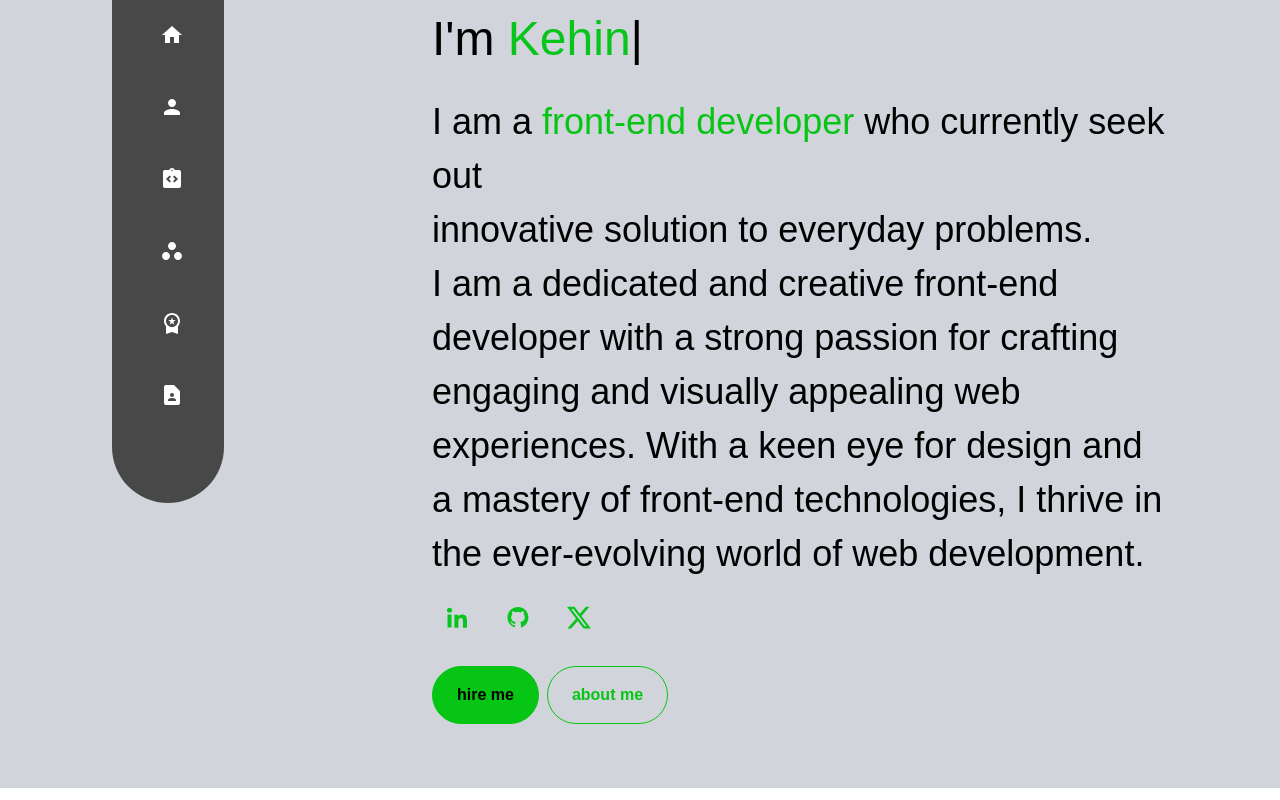
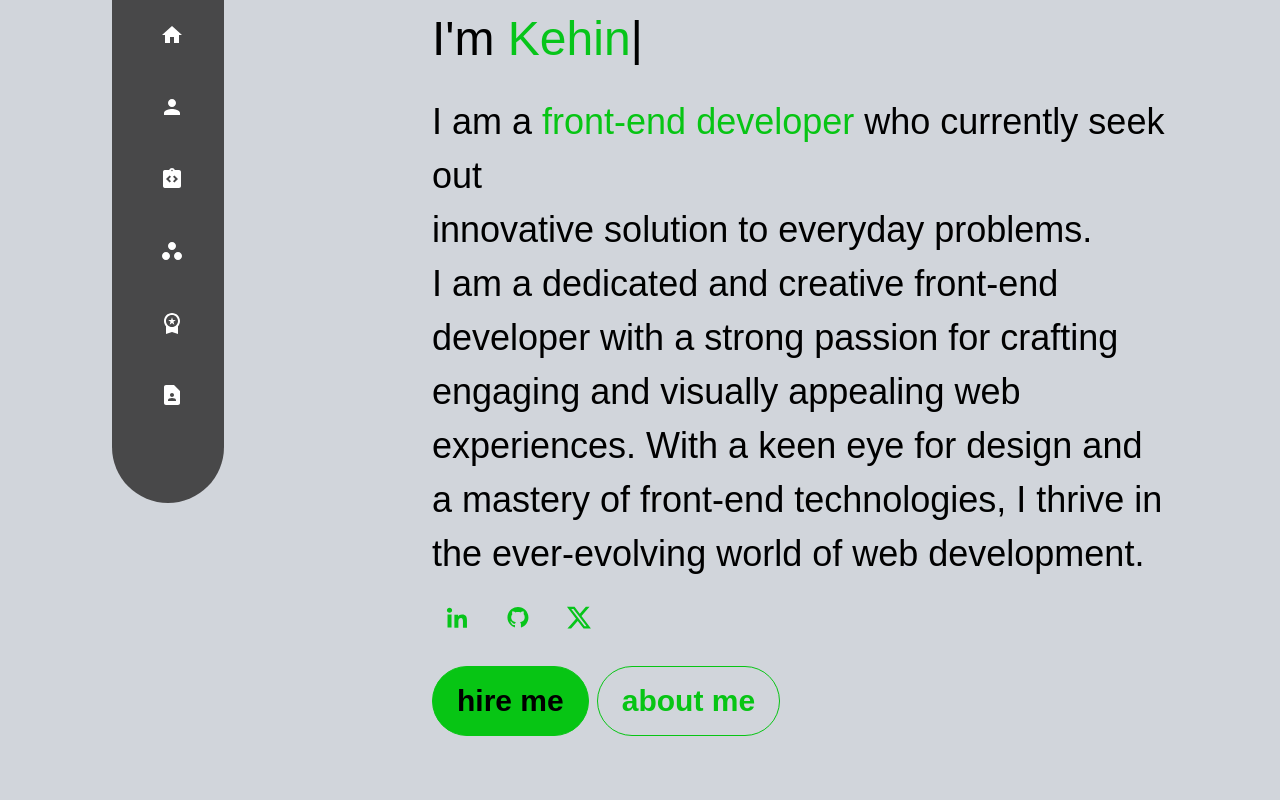
Before and after one commit to Kehad/Kehad-Web, a React (Vite) app: page / in a window 1280 px wide. Shown: the part 244-1044 px from the top of the page. Built offline with nearby package versions, Linux system fonts and the light colour scheme; the HTML template or start-up script is replaced by a standard one; a web font is replaced by a local one.

Commit message:
22th commit

```diff
--- a/src/App.jsx
+++ b/src/App.jsx
@@ -1,5 +1,6 @@
 // import { useState } from 'react';
 
+import { useState } from 'react';
 import { Route, Routes } from 'react-router-dom';
 import './App.css';
 import AboutMe from './components/aboutme/about-me';
@@ -7,16 +8,25 @@ import Contact from './components/contact/contact';
 import Header from './components/header/header.jsx';
 import Home from './components/home/home';
 import Layout from './components/layout/layout.jsx';
+import Backdrop from './components/others/backDrop';
 import Project from './components/project/project';
 import Nav from './components/sidebar/nav';
 import Skills from './components/skills/skills';
 import Works from './components/works/works';
 
 function App() {
+  const [inMenu, setInMenu] = useState(false);
+
+  const menuHandler = (menuActive) => {
+    console.log(menuActive);
+    setInMenu(menuActive);
+  };
+
   return (
     <div>
+      {inMenu && <Backdrop />}
       <Layout>
-        <Header />
+        <Header menuActive={menuHandler} />
         <div className="grid lg:grid-cols-column md:grid-cols-columnMd gap-15 mt-16">
           <div className="">
             <Nav />
--- a/src/components/header/header.jsx
+++ b/src/components/header/header.jsx
@@ -3,7 +3,8 @@ import Toggle from './toggleMode.jsx';
 import MenuRoundedIcon from '@mui/icons-material/MenuRounded';
 import CloseIcon from '@mui/icons-material/Close';
 
-function Header() {
+function Header(props) {
+  const { menuActive } = props;
   const [isMenuActive, setIsMenuActive] = useState(false);
 
   const trueMenuHandler = () => {
@@ -12,7 +13,7 @@ function Header() {
   const falseMenuHandler = () => {
     setIsMenuActive(false);
   };
-  // props.menuActive(isMenuActive);
+  menuActive(isMenuActive);
 
   return (
     <div>
@@ -63,7 +64,7 @@ function Header() {
 
         {/*  side Navigation for mobile view */}
         {isMenuActive ? (
-          <div className="h-full bg-[#1A1A1A] w-40 fixed top-0 right-0 flex flex-col items-center gap-4 transition-all duration-500 z-[100] flex justify-between items-center py-8 sm:flex lg:hidden">
+          <div className="h-full bg-[#1A1A1A] w-40 fixed top-0 right-0 flex flex-col items-center gap-4 transition-all duration-500 z-[100] flex justify-between items-center py-8 sm:flex lg:hidden ">
             <div className="flex justify-between flex-col gap-4">
               {/* to close side nav for mobile view */}
               <CloseIcon
--- /dev/null
+++ b/src/components/others/backDrop.jsx
@@ -0,0 +1,7 @@
+const Backdrop = function () {
+  return (
+    <div className="fixed inset-0 w-full h-full z-80 bg-black bg-opacity-75"></div>
+  );
+};
+
+export default Backdrop;
--- a/src/components/others/button.jsx
+++ b/src/components/others/button.jsx
@@ -10,7 +10,7 @@ const Button = function (props) {
         <a
           href={props.link}
           onClick={props.action}
-          className="py-4 px-6 border rounded-full transition-all duration-500 font-bold bg-primary text-black text-3xl text-base sm:text-base border-primary cursor-pointer hover:text-primary hover:border-primary hover:bg-transparent "
+          className="py-4 px-6 border rounded-full transition-all duration-500 font-bold bg-primary text-black text-base sm:text-base lg:text-3xl border-primary cursor-pointer hover:text-primary hover:border-primary hover:bg-transparent "
           download={props.download}
           target={props.target}
           style={props.style}
--- a/src/components/others/buttonPlain.jsx
+++ b/src/components/others/buttonPlain.jsx
@@ -10,7 +10,7 @@ const ButtonPlain = function (props) {
         <a
           href={props.link}
           onClick={props.action}
-          className="py-4 px-6 border rounded-full transition-all duration-500 font-bold cursor-pointer text-3xl text-base sm:text-base hover:bg-primary hover:text-black hover:border-primary  text-primary border-primary bg-transparent "
+          className="py-4 px-6 border rounded-full transition-all duration-500 font-bold cursor-pointer text-base sm:text-base lg:text-3xl hover:bg-primary hover:text-black hover:border-primary  text-primary border-primary bg-transparent "
           download={props.download}
           target={props.target}
           style={props.style}
```
